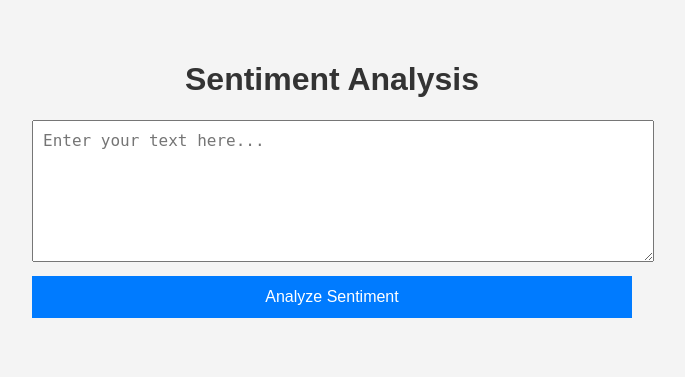
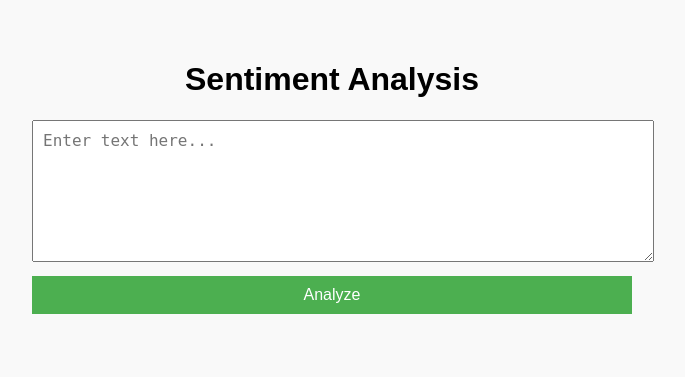
Before and after one commit to Sudipta-Mitra/iris, a Flask app: page / in a window 1280 px wide. Shown: the top 377 px of the page, without its empty margins (308-993 px from the left). Run offline with Flask 3, Linux system fonts and the light colour scheme; parts of the project's set-up code (start-up, migrations or seed data) failed here and were passed over.

Commit message:
Update index.html

```diff
--- a/templates/index.html
+++ b/templates/index.html
@@ -7,13 +7,12 @@
         body {
             font-family: Arial, sans-serif;
             padding: 40px;
-            background-color: #f4f4f4;
+            background-color: #f9f9f9;
             max-width: 600px;
             margin: auto;
         }
         h1 {
             text-align: center;
-            color: #333;
         }
         textarea {
             width: 100%;
@@ -22,54 +21,47 @@
             font-size: 16px;
         }
         button {
-            display: block;
             width: 100%;
-            padding: 12px;
-            background-color: #007bff;
+            padding: 10px;
+            font-size: 16px;
+            margin-top: 10px;
+            background-color: #4CAF50;
             color: white;
-            font-size: 16px;
             border: none;
-            margin-top: 10px;
             cursor: pointer;
-        }
-        button:hover {
-            background-color: #0056b3;
         }
         .result {
             margin-top: 20px;
+            text-align: center;
             font-size: 18px;
-            font-weight: bold;
-            text-align: center;
         }
     </style>
 </head>
 <body>
 
     <h1>Sentiment Analysis</h1>
-
     <form id="sentiment-form">
-        <textarea id="text-input" placeholder="Enter your text here..."></textarea>
-        <button type="submit">Analyze Sentiment</button>
+        <textarea id="text-input" placeholder="Enter text here..."></textarea>
+        <button type="submit">Analyze</button>
     </form>
 
     <div class="result" id="result"></div>
 
     <script>
-        const form = document.getElementById('sentiment-form');
-        const resultDiv = document.getElementById('result');
-
-        form.addEventListener('submit', async (e) => {
+        document.getElementById('sentiment-form').addEventListener('submit', async function(e) {
             e.preventDefault();
             const text = document.getElementById('text-input').value;
 
             const response = await fetch('/predict', {
                 method: 'POST',
-                headers: { 'Content-Type': 'application/json' },
+                headers: {
+                    'Content-Type': 'application/json'
+                },
                 body: JSON.stringify({ text: text })
             });
 
             const data = await response.json();
-            resultDiv.textContent = "Prediction: " + data.prediction;
+            document.getElementById('result').innerText = "Prediction: " + data.prediction;
         });
     </script>
 
```
